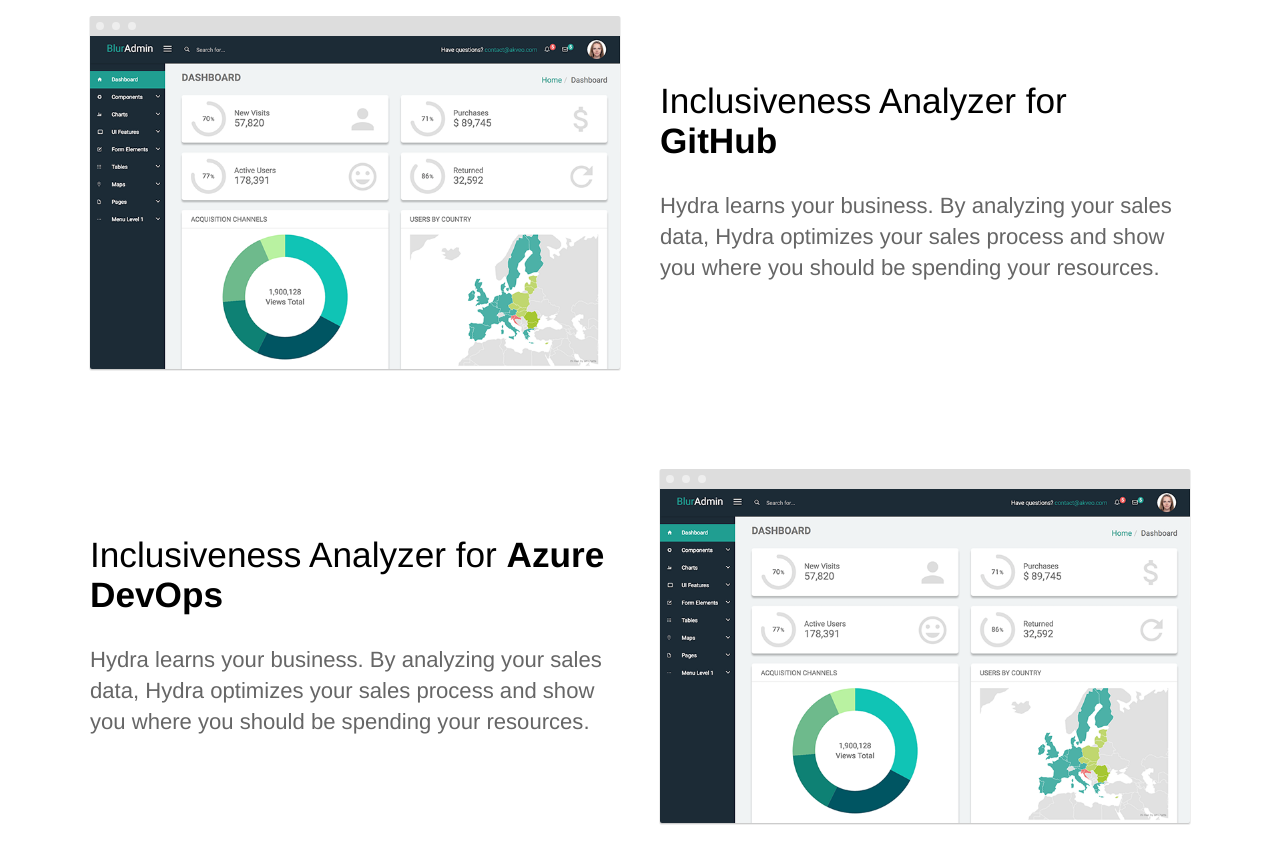
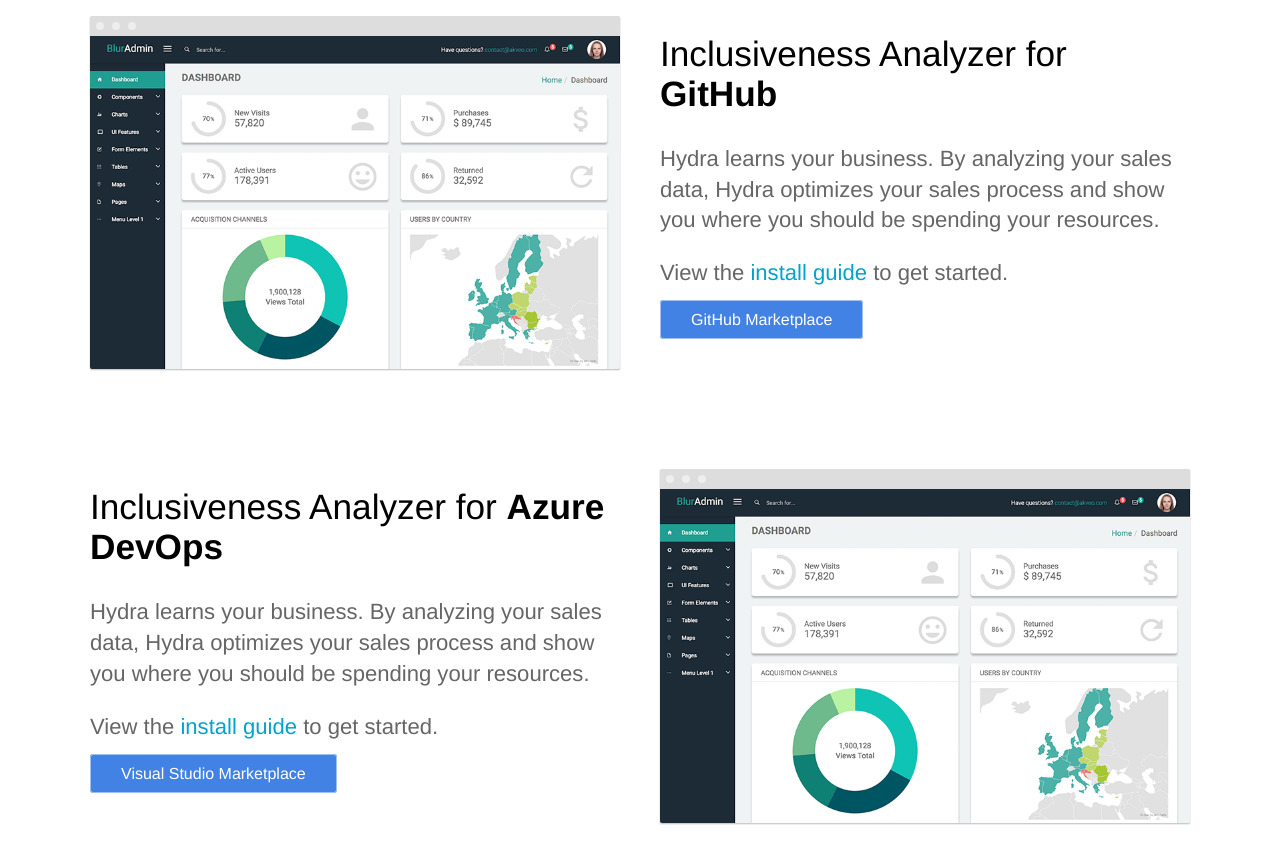
Before and after one commit to microsoft/InclusivenessAnalyzer, a Jekyll site: the page built from docs/index.html, in a window 1280 px wide and 1400 px high, scrolled down 1624 px, cut to the strip 0-899 px from the top of the window. Shown: the top 864 px of the strip. Built offline with Jekyll 4.4.1, drawn with Linux system fonts in a browser that asks for light colours; some of the changed text lies outside the part shown.

Commit message:
Update index.html

```diff
--- a/docs/index.html
+++ b/docs/index.html
@@ -57,6 +57,10 @@
           optimizes your sales process and show you where you should be spending
           your resources.
         </p>
+        <p>
+          View the <a href="{{ site.baseurl }}/blog/githubaction">install guide</a> to get started.
+        </p>
+        <p><div class="button"><a href="https://github.com/marketplace/actions/inclusiveness-analyzer">GitHub Marketplace</a></div></p>
       </div>
       <div class="image">
         <img
@@ -77,6 +81,10 @@
           optimizes your sales process and show you where you should be spending
           your resources.
         </p>
+        <p>
+          View the <a href="{{ site.baseurl }}/blog/azuredevopsextension">install guide</a> to get started.
+        </p>
+        <p><div class="button"><a href="https://marketplace.visualstudio.com/items?itemName=InclusivenessAnalyzer.InclusivenessAnalyzerAzureDevOps">Visual Studio Marketplace</a></div></p>
       </div>
       <div class="image">
         <img
@@ -97,6 +105,10 @@
           optimizes your sales process and show you where you should be spending
           your resources.
         </p>
+        <p>
+          View the <a href="{{ site.baseurl }}/blog/nugetpackage">install guide</a> to get started.
+        </p>
+        <p><div class="button"><a href="https://www.nuget.org/packages/InclusivenessAnalyzer">Nuget Gallery</a></div></p>
       </div>
       <div class="image">
         <img
@@ -111,7 +123,7 @@
   <section>
     <div class="container flex">
       <div class="text editable">
-        <a href="{{ site.baseurl }}/blog/visualstudioextension"><h2>Inclusiveness Analyzer for <strong>Visual Studio 2022</strong></h2></a>
+        <h2>Inclusiveness Analyzer for <strong>Visual Studio 2022</strong></h2>
         <p>
           Hydra learns your business. By analyzing your sales data, Hydra
           optimizes your sales process and show you where you should be spending
@@ -141,6 +153,10 @@
           optimizes your sales process and show you where you should be spending
           your resources.
         </p>
+        <p>
+          View the <a href="{{ site.baseurl }}/blog/visualstudioextension">install guide</a> to get started.
+        </p>
+        <p><div class="button"><a href="https://marketplace.visualstudio.com/items?itemName=InclusivenessAnalyzer.InclusivenessAnalyzer">Visual Studio Marketplace</a></div></p>
       </div>
       <div class="image">
         <img
```
